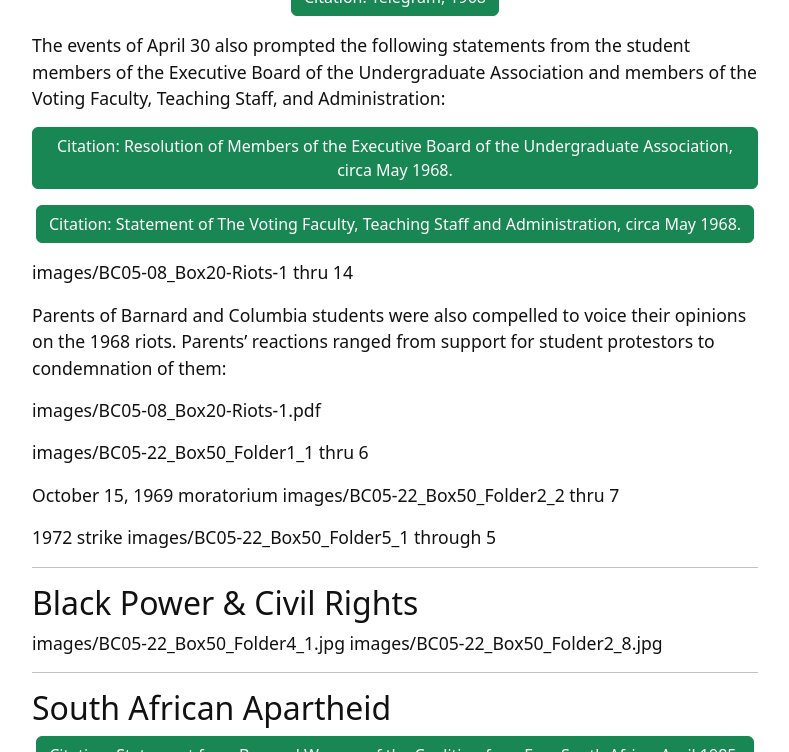
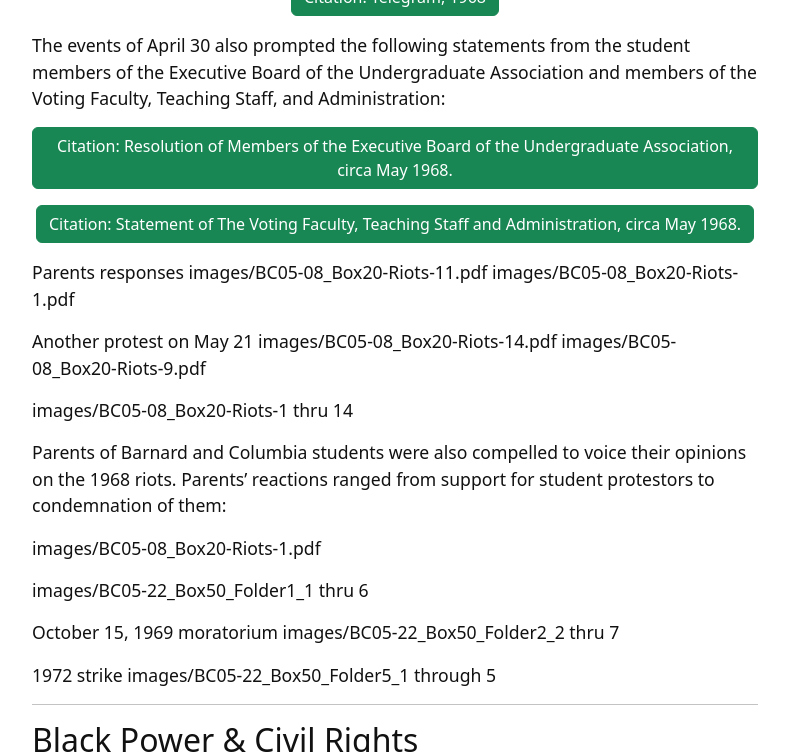
Before and after one commit to katelynautumn28/ddd-research-guide, a Jekyll site: the page built from content/3-lesson.md, in a window 1280 px wide and 900 px high, scrolled down 4060 px, cut to the strip 0-752 px from the top of the window. Shown: the whole strip, without its empty margins (245-1034 px from the left). Built offline with Jekyll 4.4.1, drawn with Linux system fonts in a browser that asks for light colours.

Commit message:
Update 3-lesson.md

```diff
--- a/content/3-lesson.md
+++ b/content/3-lesson.md
@@ -99,8 +99,18 @@ The events of April 30 also prompted the following statements from the student m
 </style>
 <div id="my-pdf18"></div>
 <script src="https://unpkg.com/pdfobject"></script>
-<script>PDFObject.embed("https://katelynautumn28.github.io/ddd-research-guide/images/BC05-08_Box20-Riots-7.pdf", "#my-pdf17");</script>
+<script>PDFObject.embed("https://katelynautumn28.github.io/ddd-research-guide/images/BC05-08_Box20-Riots-7.pdf", "#my-pdf18");</script>
 {% include modal.html button="Citation: Statement of The Voting Faculty, Teaching Staff and Administration, circa May 1968." color="success" title="Citation" text="Statement of The Voting Faculty, Teaching Staff and Administration, circa May 1968. Series 2, Box: 20. Office of Communications records, BC05-08. Barnard Archives and Special Collections." %}
+
+Parents responses
+images/BC05-08_Box20-Riots-11.pdf
+images/BC05-08_Box20-Riots-1.pdf
+
+Another protest on May 21
+images/BC05-08_Box20-Riots-14.pdf
+images/BC05-08_Box20-Riots-9.pdf
+
+
 
 images/BC05-08_Box20-Riots-1 thru 14
 
```
